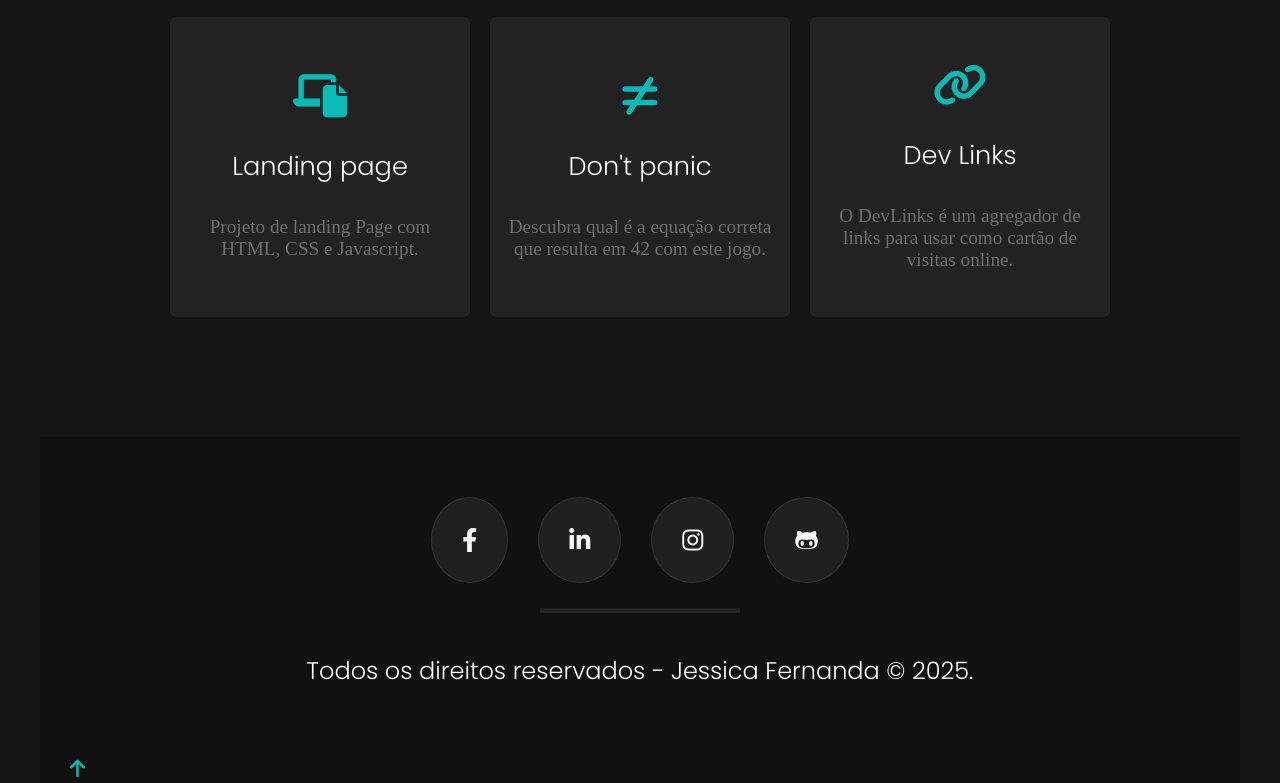
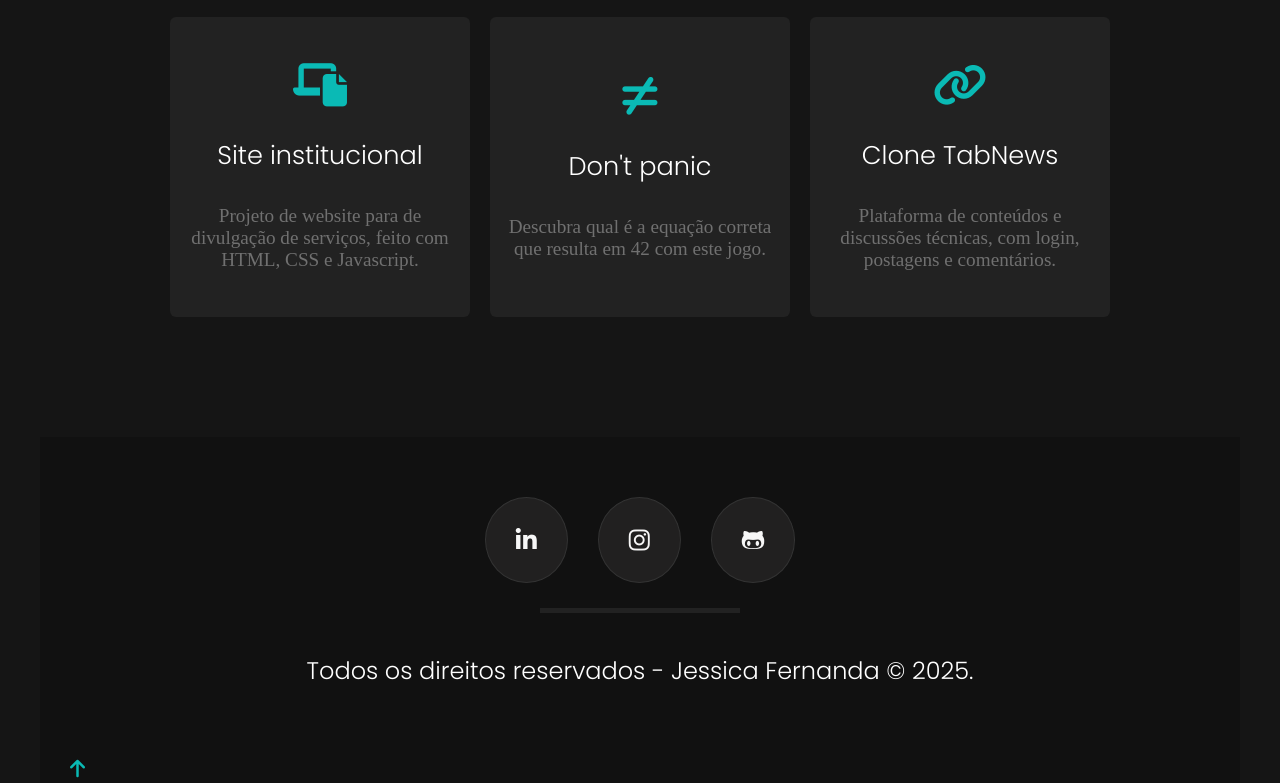
Before and after one commit to nandajfa/portifolio, a plain HTML site: page index.html in a window 1280 px wide. Shown: the part 2856-3639 px from the top of the page. Drawn offline with Linux system fonts and the light colour scheme.

Commit message:
change links

```diff
--- a/index.html
+++ b/index.html
@@ -95,7 +95,7 @@
 			<h2 class="experiencia"><i class="fa-solid fa-handshake"></i>EXPERIÊNCIAS</h2>
 			<div class="experiencia-conteudo">
 				<div>
-					<span>2024 - Atual</span>
+					<span>2024</span>
 					<h3>Desenvolvedora Backend Junior - SouJunior Labs</h3>
 					<p>Voluntário</p>
 					<p> Node | Typescript | APIs Rest | Mongo DB | Swagger
@@ -220,11 +220,11 @@
 						<p>Ferramenta para gerenciamento de tempo.</p>
 					</li>
 				</a>
-				<a href="https://landingmusic.netlify.app/" target="_blank">
+				<a href="https://anossaturma.com.br/" target="_blank">
 					<li>
 						<i class="fa-solid fa-laptop-file"></i>
-						<h3>Landing page</h3>
-						<p>Projeto de landing Page com HTML, CSS e Javascript.</p>
+						<h3>Site institucional</h3>
+						<p>Projeto de website para de divulgação de serviços, feito com HTML, CSS e Javascript.</p>
 					</li>
 				</a>
 				<a href="https://github.com/nandajfa/dont_panic" target="_blank">
@@ -234,11 +234,11 @@
 						<p>Descubra qual é a equação correta que resulta em 42 com este jogo.</p>
 					</li>
 				</a>
-				<a href="https://nandajfa.github.io/devLinks/" target="_blank">
+				<a href="https://github.com/nandajfa/clone-tabnews" target="_blank">
 					<li>
 						<i class="fa-solid fa-link"></i>
-						<h3>Dev Links</h3>
-						<p>O DevLinks é um agregador de links para usar como cartão de visitas online.</p>
+						<h3>Clone TabNews</h3>
+						<p>Plataforma de conteúdos e discussões técnicas, com login, postagens e comentários.</p>
 					</li>
 				</a>
 			</ul>
@@ -247,9 +247,9 @@
 	<footer>
 		<nav aria-label="navegação de links sociais">
 			<ul class="footer_sociais">
-				<a href="https://www.facebook.com/nanda.alves.56" target="_blank">
+				<!-- <a href="https://www.facebook.com/nanda.alves.56" target="_blank">
 					<li><i class="fa-brands fa-facebook-f"></i></li>
-				</a>
+				</a> -->
 				<a href="https://www.linkedin.com/in/jessicafernanda-dev/" target="_blank">
 					<li><i class="fa-brands fa-linkedin-in"></i></li>
 				</a>
```
